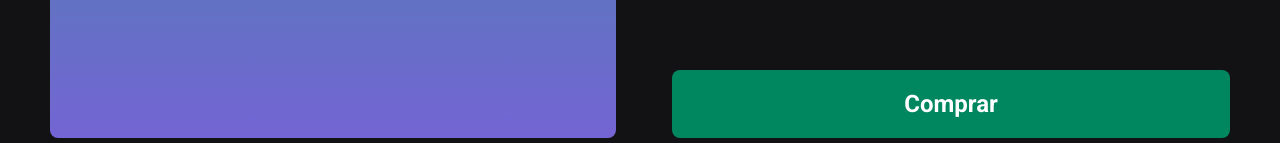
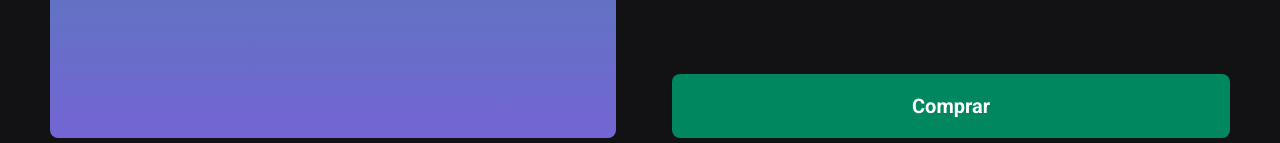
Before and after one commit to MJB2012/Ignite_Shop, a Next.js app: page /product/1 in a window 1280 px wide. Shown: the part 654-797 px from the top of the page. Built offline with nearby package versions, Linux system fonts and the light colour scheme.

Commit message:
Product Page

```diff
--- a/src/styles/pages/product.ts
+++ b/src/styles/pages/product.ts
@@ -59,7 +59,11 @@ export const ProductDetails = styled('div', {
         padding: '1.25rem',
         cursor: 'pointer',
         fontWeight: 'bold',
-        fontSize: '1.5rem'
+        fontSize: '1.25rem',
+
+        '&:hover': {
+            backgroundColor:'$green300',
+        }
     },
 
 })
```
